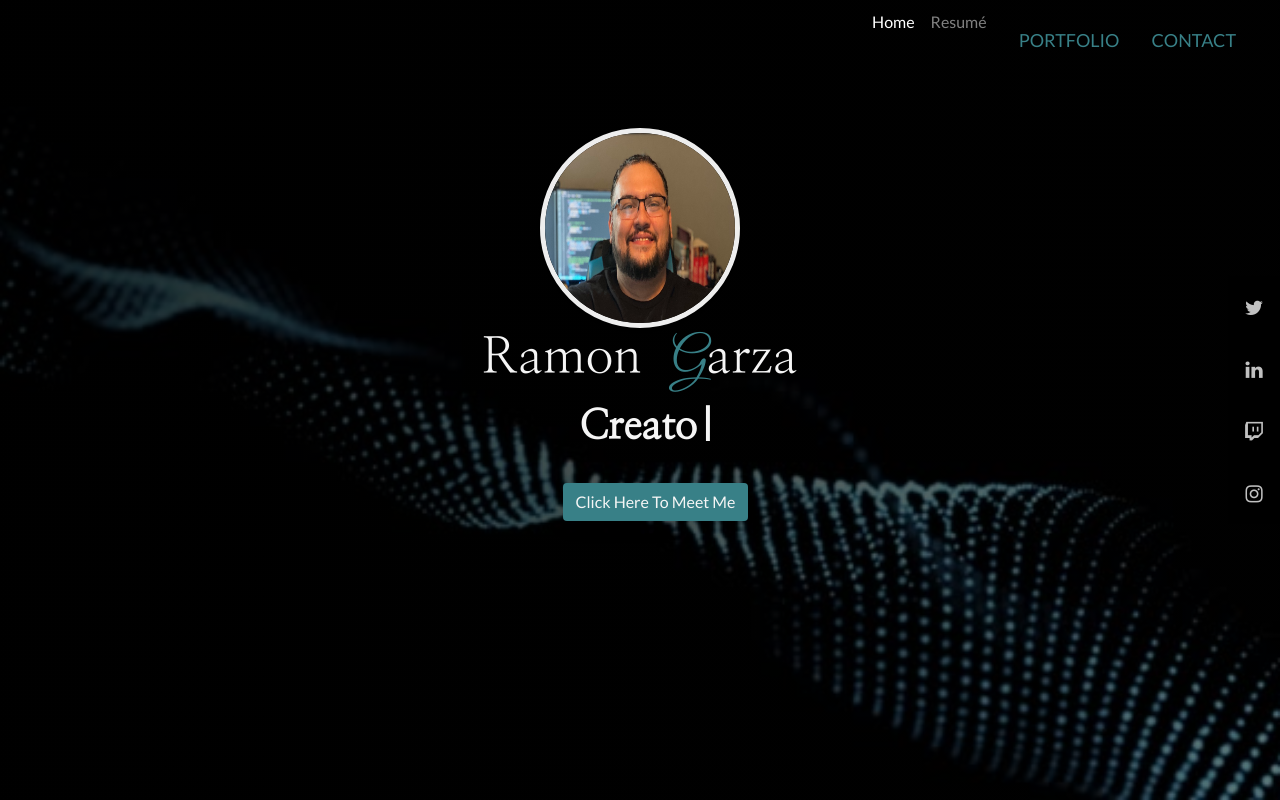
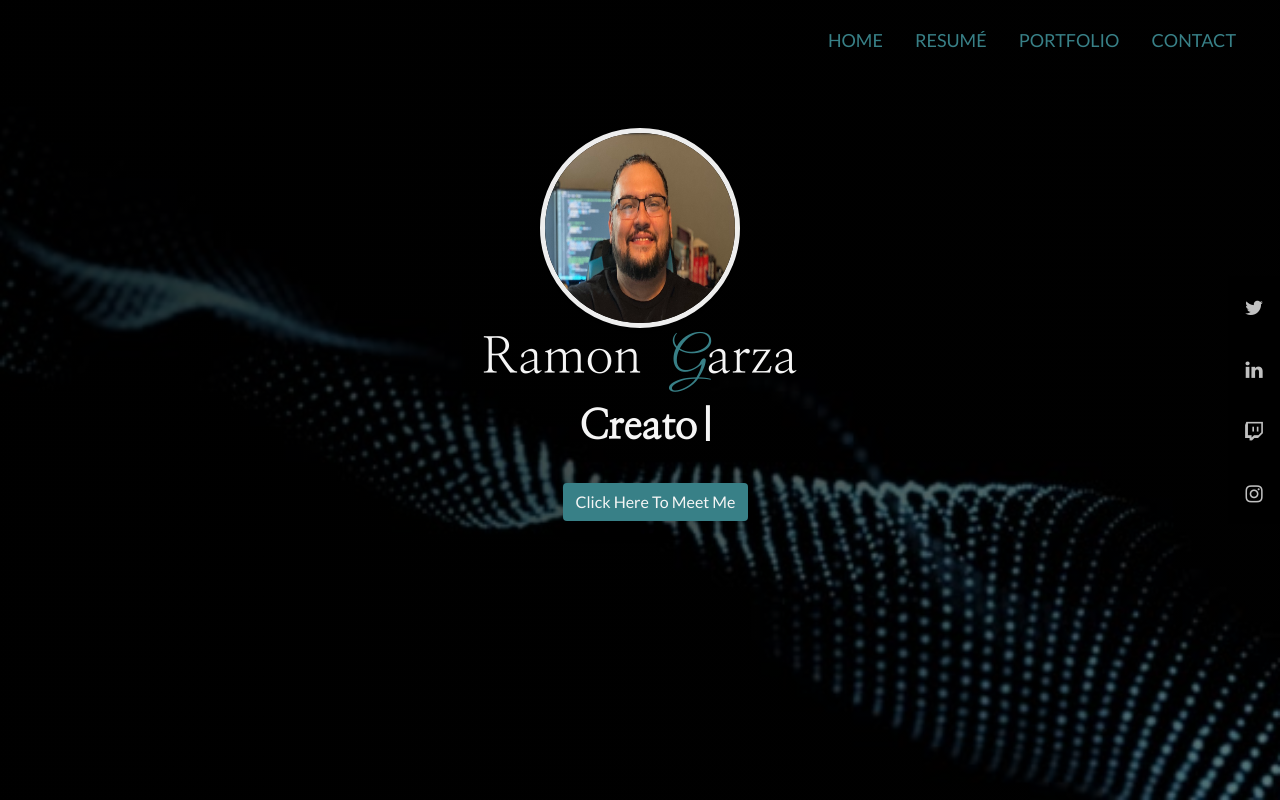
Before and after one commit to Ramong06/portfolio-website, a React (Create React App) app: page / in a window 1280 px wide. Built offline with nearby package versions, Linux system fonts and the light colour scheme; the HTML template or start-up script is replaced by a standard one.

Commit message:
finished navbar using react router dom

```diff
--- a/src/components/Navbar2/index.js
+++ b/src/components/Navbar2/index.js
@@ -18,7 +18,7 @@ const Navbar2 = () => {
                     className={window.location.pathname === "/" ? "nav-link active" : "nav-link"}
                     id="hoverable"
                 >
-                Home
+                <span className="navbar-link">HOME</span>
                 </Link>
                 </Nav.Item>
                 <Nav.Item>
@@ -27,17 +27,29 @@ const Navbar2 = () => {
                     className={window.location.pathname === "/resume" ? "nav-link active" : "nav-link"}
                     id="hoverable"
                 >
-                Resumé
+                <span className="navbar-link">RESUMÉ</span>
                 </Link>
                 </Nav.Item>
                 {/* <Nav.Item>
                 <Nav.Link eventKey={3} href="/gallery"><span className="navbar-link">GALLERY</span></Nav.Link>
                 </Nav.Item> */}
                 <Nav.Item>
-                <Nav.Link eventKey={4} href="/portfolio"><span className="navbar-link">PORTFOLIO</span></Nav.Link>
+                <Link
+                    to="/portfolio"
+                    className={window.location.pathname === "/portfolio" ? "nav-link active" : "nav-link"}
+                    id="hoverable"
+                >
+                <span className="navbar-link">PORTFOLIO</span>
+                </Link>
                 </Nav.Item>
                 <Nav.Item>
-                <Nav.Link eventKey={5} href="/contact"><span className="navbar-link">CONTACT</span></Nav.Link>
+                <Link
+                    to="/contact"
+                    className={window.location.pathname === "/contact" ? "nav-link active" : "nav-link"}
+                    id="hoverable"
+                >
+                <span className="navbar-link">CONTACT</span>
+                </Link>
                 </Nav.Item>
                 </Nav>
                 </Navbar.Collapse>
```
